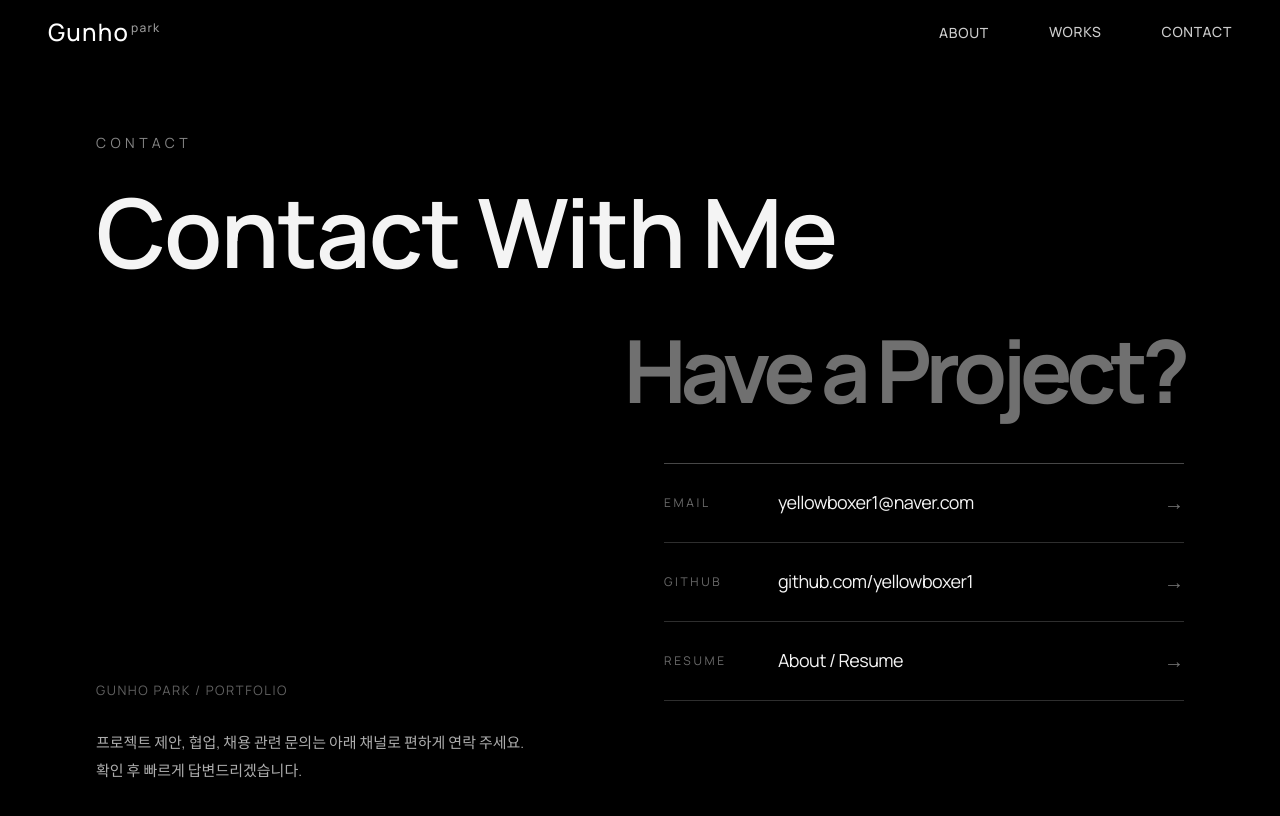
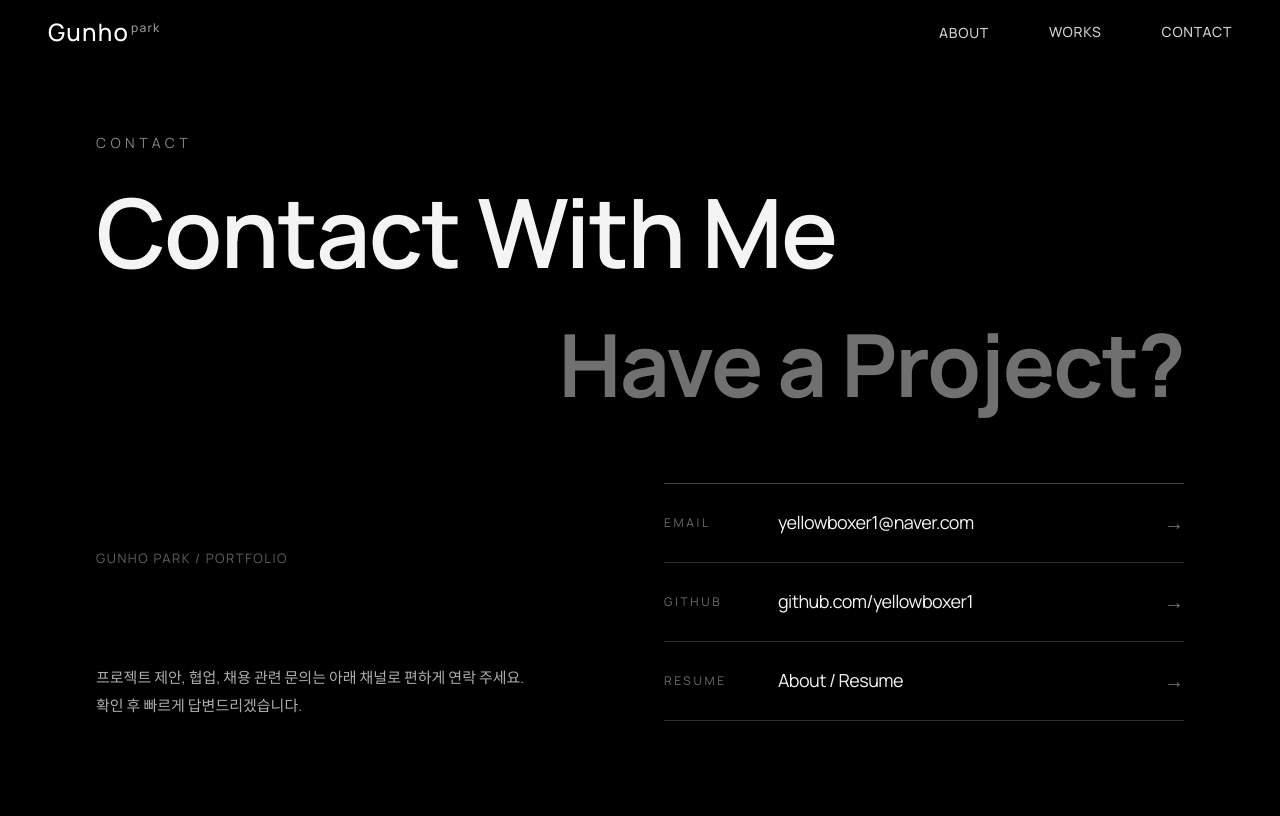
Before and after one commit to yellowboxer1/Portfolio, a Next.js app: page /contact in a window 1280 px wide. Shown: the top 816 px of the page. Built offline with nearby package versions, Linux system fonts and the light colour scheme; a web font is replaced by a local one.

Commit message:
contact 변경

```diff
--- a/src/app/contact/page.module.css
+++ b/src/app/contact/page.module.css
@@ -39,12 +39,12 @@
 .question {
   grid-column: 1 / -1;
   justify-self: end;
-  margin: clamp(28px, 4.2vw, 72px) 0 clamp(28px, 4vw, 64px);
+  margin: clamp(28px, 3.8vw, 48px) 0 clamp(48px, 6vw, 120px);
   color: rgba(255, 255, 255, 0.44);
   font-size: clamp(50px, 6.8vw, 128px);
   font-weight: 700;
   line-height: 0.95;
-  letter-spacing: -0.07em;
+  letter-spacing: -0.02em;
   white-space: nowrap;
 }
 
@@ -63,7 +63,7 @@
 
 .contactList {
   grid-column: 2;
-  grid-row: 5;
+  grid-row: 5 / span 2;
   align-self: end;
   border-top: 1px solid rgba(255, 255, 255, 0.28);
 }
```
